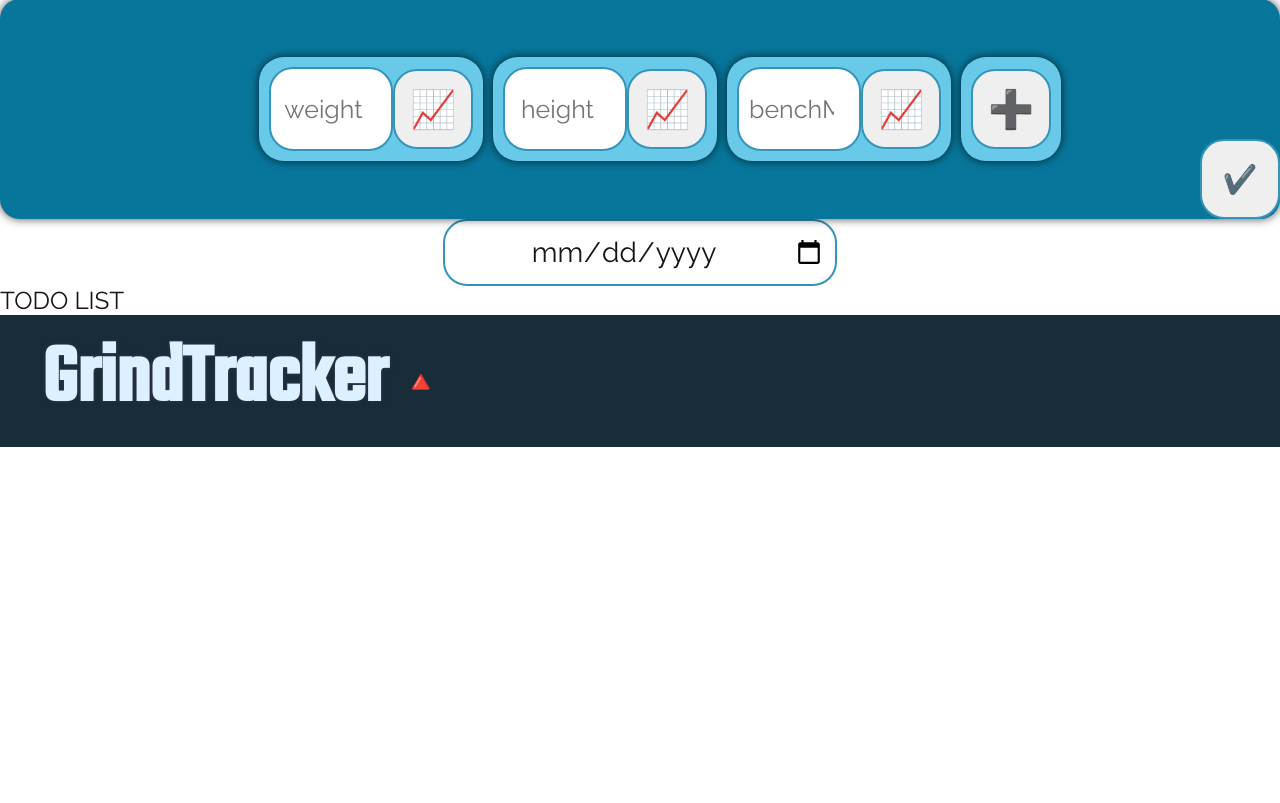
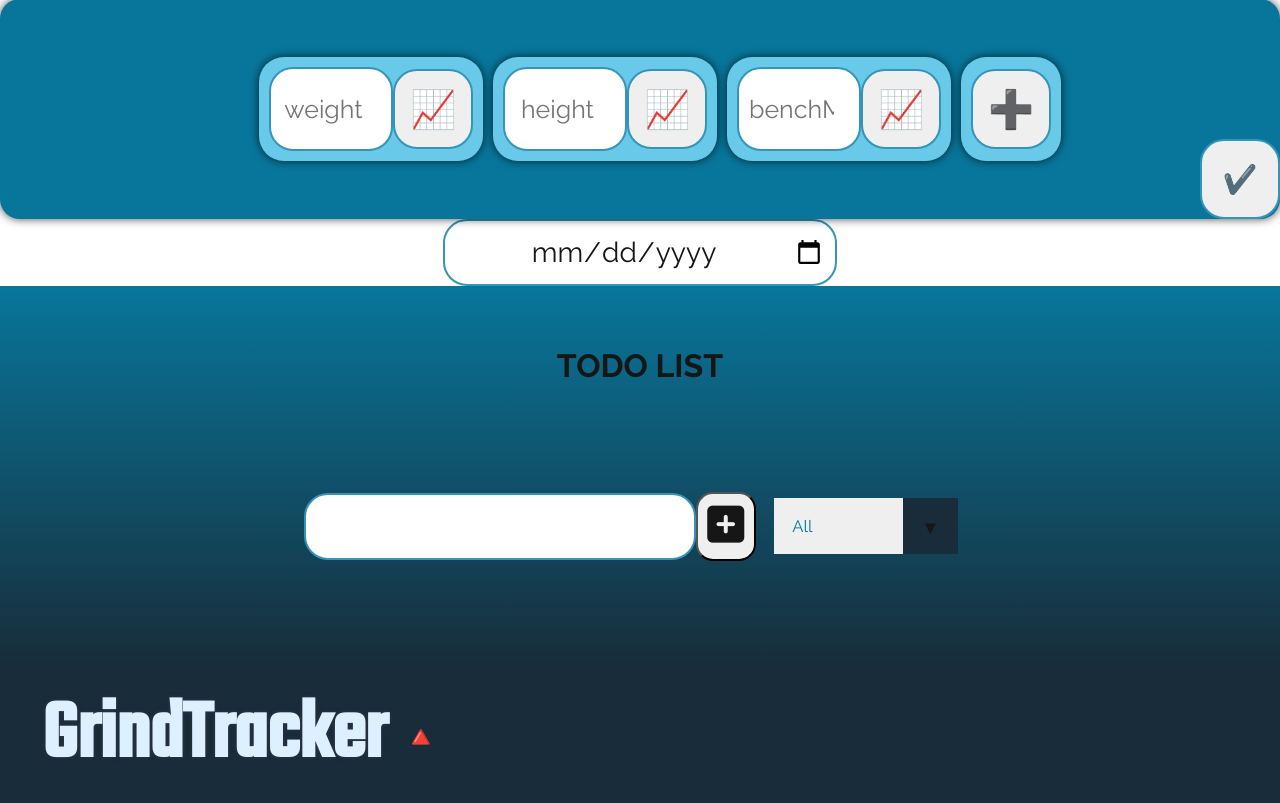
Before and after one commit to J43fura/GrindTracker, a PHP site: page /profile.html in a window 1280 px wide. Shown: the part 270-1073 px from the top of the page. Before the commit the page ends 717 px from the top, so only its background shows below. Run offline with PHP 8.4, Linux system fonts and the light colour scheme; some libraries are stand-ins or nearby versions.

Commit message:
todo list
todolist

```diff
--- a/GrindTracker/profile.html
+++ b/GrindTracker/profile.html
@@ -4,6 +4,7 @@
   <head>
     <script src="script.js" defer></script>
     <title weight="normal">GrindTracker 🔺| Profile</title>
+    <link rel="stylesheet" href="https://cdnjs.cloudflare.com/ajax/libs/font-awesome/6.1.1/css/all.min.css" integrity="sha512-KfkfwYDsLkIlwQp6LFnl8zNdLGxu9YAA1QvwINks4PhcElQSvqcyVLLD9aMhXd13uQjoXtEKNosOWaZqXgel0g==" crossorigin="anonymous" referrerpolicy="no-referrer" />
     <link rel="stylesheet" href="style.css" />
     <meta charset="UTF-8" />
     <meta name="viewport" content="width=device-width, initial-scale=1.0" />
@@ -67,9 +68,31 @@
       <!--http://jsfiddle.net/trixta/cc7Rt/-->
     </div>
 
-    <div>
-      TODO LIST
-      <!--https://youtu.be/Ttf3CEsEwMQ-->
+    <div class="todo-div"><!--https://youtu.be/Ttf3CEsEwMQ-->
+
+      <header class="todo-head">
+        <h1>TODO LIST</h1>
+      </header>
+
+      <form class="todo-form">
+        <input type="text" class="todo-input">
+        <button class="todo-button" type="submit">
+          <i class="fas fa-plus-square"></i>
+        </button>
+
+        <div class="select">
+          <select name="todos" class="filter-todo">
+            <option value="all ">All</option>
+            <option value="completed">Completed</option>
+            <option value="uncompleted">Uncompleted</option>
+          </select>
+        </div>
+      </form>
+
+      <div class="todo-container">
+        <ul class="todo-list"></ul>
+      </div>
+
     </div>
 
     <footer class="main-footer">
--- a/GrindTracker/script.js
+++ b/GrindTracker/script.js
@@ -96,3 +96,149 @@ btnLogin.addEventListener("click", () => {});
   document.querySelector(".nav a").classList.toggle("dark-text-w");
   // .nav a > .dark-t-w
   */
+
+
+  /*----------------------------to do list-----------------*/
+
+  //selectors
+  document.addEventListener("DOMContentLoaded",getTodos);
+  const todoInput = document.querySelector('.todo-input');
+  const todoButton = document.querySelector('.todo-button');
+  const todoList = document.querySelector('.todo-list');
+  const filterOption = document.querySelector(".filter-todo");
+
+  //event listeners
+
+todoButton.addEventListener('click',addTodo)
+todoList.addEventListener('click',deletCheck);
+filterOption.addEventListener("click",filterTodo)
+
+  //Functions
+
+  function addTodo(event) {
+    //prevent from submitting
+    event.preventDefault();
+    //Todo div
+    const todoDiv = document.createElement('div');
+    todoDiv.classList.add("todo");
+    //create li
+    const newTodo = document.createElement('li');
+    newTodo.innerText = todoInput.value;
+    newTodo.classList.add('todo-item');
+    todoDiv.appendChild(newTodo);
+    //ADD TODO LOCALSTORAGE
+    saveLocalTodos(todoInput.value);
+    //check mark button
+    const completedButton = document.createElement('button');
+    completedButton.innerHTML = '<i class="fas fa-check"></i>';
+    completedButton.classList.add("complete-btn");
+    todoDiv.appendChild(completedButton);
+    //check trash butoon
+    const trashButton = document.createElement('button');
+    trashButton.innerHTML = '<i class="fas fa-trash"></i>';
+    trashButton.classList.add("trash-btn");
+    todoDiv.appendChild(trashButton);
+    //append to list
+    todoList.appendChild(todoDiv);
+    //clear todo input value
+    todoInput.value="";
+  }
+
+
+  function deletCheck(e){
+    const item = e.target;
+    //delete todo
+    if(item.classList[0]==='trash-btn'){
+      const todo = item.parentElement;
+      removeLocalTodos(todo);
+      todo.remove();
+    }
+    //check mark
+    if(item.classList[0] ==="complete-btn"){
+      const todo = item.parentElement;
+      todo.classList.toggle("completed")
+    }
+  }
+
+
+
+function filterTodo(e){
+const todos = todoList.childNodes;
+todos.forEach(function(todo){
+  switch(e.target.value){
+    case "all":
+      todo.style.display = 'flex';
+      break;
+    case "completed":
+      if(todo.classList.contains('completed')){
+        todo.style.display = "flex";
+      }else{
+        todo.style.display = "none";
+      }break;
+      case "uncompleted":
+        if(!todo.classList.contains('completed')){
+          todo.style.display = "flex";
+        }else{
+          todo.style.display = "none";
+        }break;
+  }
+})
+}
+
+
+function saveLocalTodos(todo){
+  //checking if i have one
+  let todos;
+  if(localStorage.getItem('todos')=== null){
+    todos = [];
+  }else{
+    todos = JSON.parse(localStorage.getItem('todos'))
+  }
+  todos.push(todo);
+  localStorage.setItem('todos',JSON.stringify(todos));
+}
+
+function getTodos(){
+
+  //checking if i have one
+  let todos;
+  if(localStorage.getItem('todos')=== null){
+    todos = [];
+  }else{
+    todos = JSON.parse(localStorage.getItem('todos'))
+  }
+  todos.forEach(function(todo)
+  {
+    //Todo div
+    const todoDiv = document.createElement('div');
+    todoDiv.classList.add("todo");
+    //create li
+    const newTodo = document.createElement('li');
+    newTodo.innerText = todo;
+    newTodo.classList.add('todo-item');
+    todoDiv.appendChild(newTodo);
+    //check mark button
+    const completedButton = document.createElement('button');
+    completedButton.innerHTML = '<i class="fas fa-check"></i>';
+    completedButton.classList.add("complete-btn");
+    todoDiv.appendChild(completedButton);
+    //check trash butoon
+    const trashButton = document.createElement('button');
+    trashButton.innerHTML = '<i class="fas fa-trash"></i>';
+    trashButton.classList.add("trash-btn");
+    todoDiv.appendChild(trashButton);
+    //append to list
+    todoList.appendChild(todoDiv);
+  });
+}
+function removeLocalTodos(todo){
+  let todos;
+  if(localStorage.getItem('todos')=== null){
+    todos = [];
+  }else{
+    todos = JSON.parse(localStorage.getItem('todos'))
+  }
+  const todoIndex = todo.children[0].innerText;
+  todos.splice(todos.indexOf(todoIndex),1);
+  localStorage.setItem('todos',JSON.stringify(todos));
+}
--- a/GrindTracker/style.css
+++ b/GrindTracker/style.css
@@ -140,7 +140,7 @@ input:checked + .slider:before {
 }
 * {
   font-size: 1.15em;
-  transition: 0.3s;
+
 }
 
 .login {
@@ -308,3 +308,109 @@ input:focus {
 .listing input:focus {
   width: 120px;
 }
+
+
+/*-------------------------todo list  --------------------------------*/
+.todo-div{
+  background: linear-gradient(180deg,#08769b,#182c39);
+  margin: 0;
+}
+.todo-head,.todo-form {
+  min-height: 20vh;
+  display: flex;
+  justify-content: center;
+  align-items: center;
+}
+.todo-form button{
+  border-radius: 17px;
+}
+.todo-form input {
+  margin: 0;
+}
+
+.todo-form input ,.todo-form button {
+
+  padding: 0.5rem;
+  font-size: 2rem;
+}
+.todo-container{
+  display: flex;
+  justify-content: center;
+  align-items: center;
+}
+.todo-list{
+  min-width: 30%;
+  list-style: none;
+}
+.todo{
+  margin: 0.5rem;
+  background: white;
+  display: flex;
+  justify-content: space-between;
+  align-items: center;
+  transition: all 0.5s ease;
+}
+.todo li{
+  flex: 1;
+}
+.trash-btn,.complete-btn {
+  border: none;
+
+  background: #ff6f47;
+  /* cant change color because of *{color}*/
+  color: red!important;
+  padding: 1rem;
+  cursor: pointer;
+  font-size: 1rem;
+}
+.complete-btn{
+  background: green;
+}
+.todo-item{
+  padding: 0rem 0.5rem;
+}
+.fa-check,.fa-trash {
+  pointer-events: none;
+}
+
+
+.completed{
+  text-decoration: line-through;
+  opacity: 0.5;
+}
+select{
+  -webkit-appearance:none ;
+  -moz-appearance: none;
+  appearance: none;
+  outline: none;
+  border: none;
+}
+.select{
+  margin: 1rem;
+  position: relative;
+  overflow: hidden;
+}
+select{
+  color: #08769b;
+  width: 10rem;
+  cursor: pointer;
+  padding: 1rem;
+  font-size:1rem;
+}
+.select::after{
+  content: "\25BC";
+  position: absolute;
+  background: #182c39;
+  top: 0;
+  right: 0;
+  padding: 1rem;
+  pointer-events: none;
+  font-size: 1rem;
+}
+.filter-todo{
+  font-size: 0.9rem;
+}
+.select:hover::after {
+  background:white ;
+  color: #182c39;
+}
```
